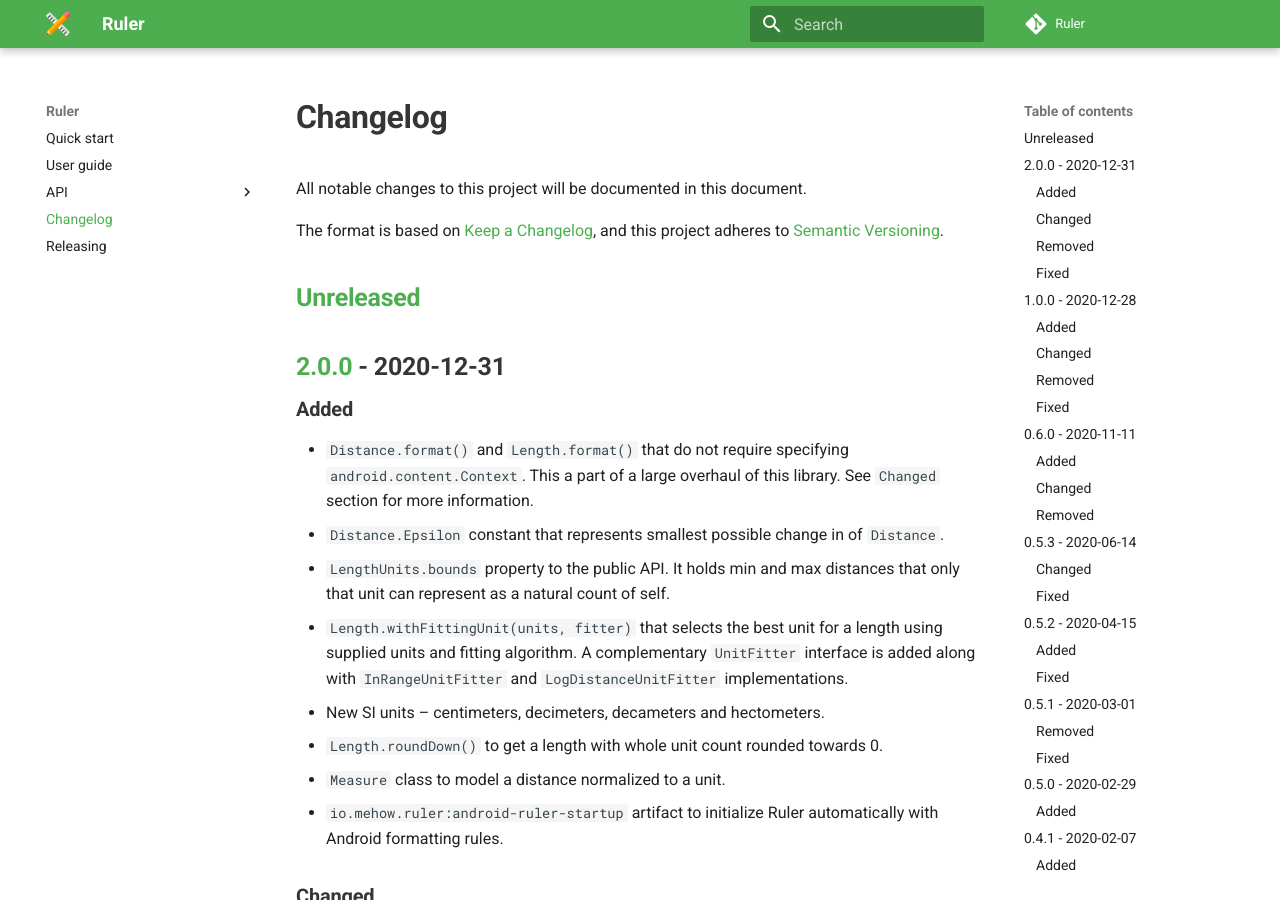
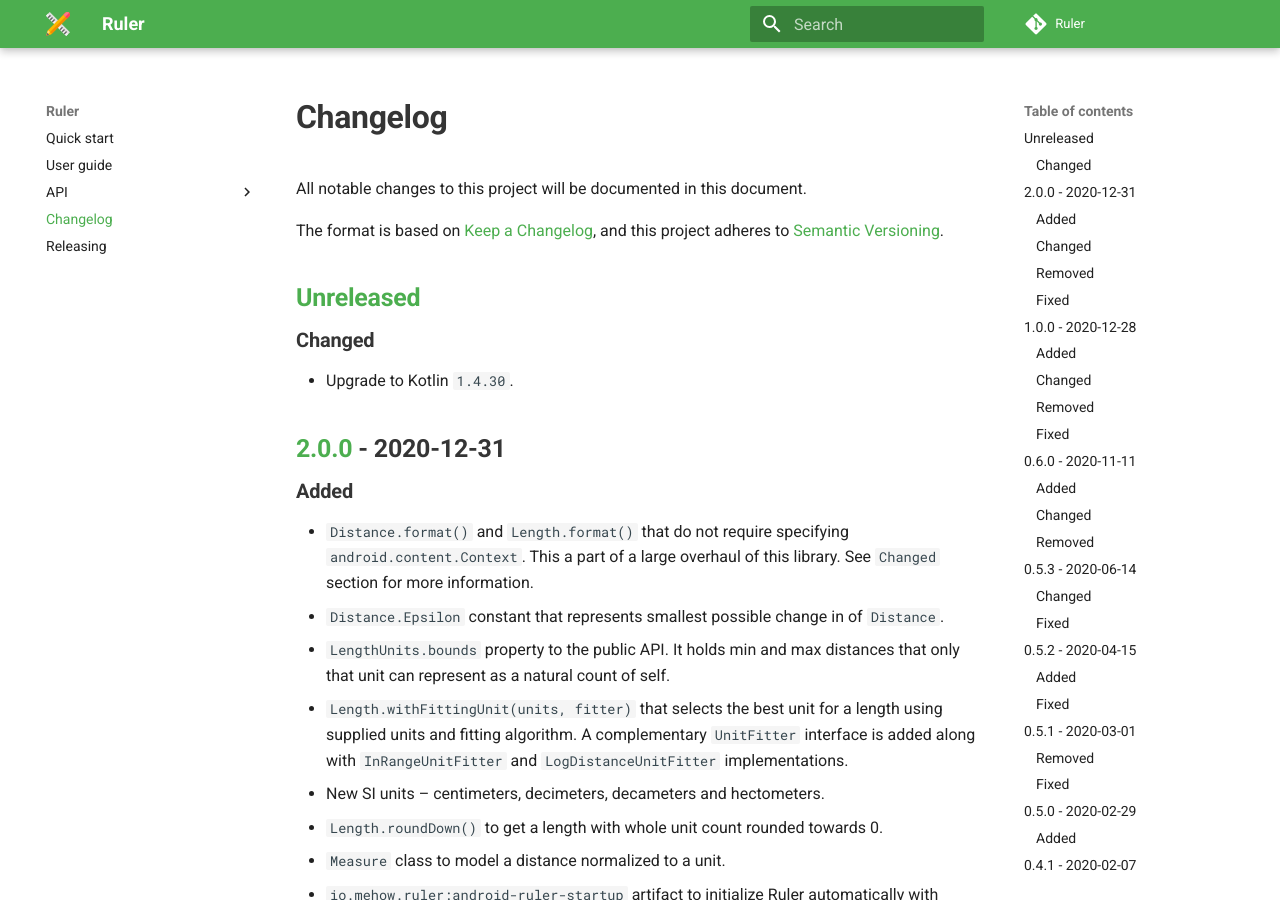
Before and after one commit to MiSikora/ruler, an MkDocs documentation site: the page built from docs/changelog.md, in a window 1280 px wide and 900 px high. Built offline with MkDocs 1.6.1 and Material for MkDocs 9.7.7, drawn with Linux system fonts in a browser that asks for light colours; comment, search, counter and statistics services are not loaded.

Commit message:
Update changelog.md

```diff
--- a/docs/changelog.md
+++ b/docs/changelog.md
@@ -5,6 +5,9 @@ The format is based on [Keep a Changelog](https://keepachangelog.com/en/1.0.0/),
 and this project adheres to [Semantic Versioning](https://semver.org/spec/v2.0.0.html).
 
 ## [Unreleased]
+
+### Changed
+- Upgrade to Kotlin `1.4.30`.
 
 ## [2.0.0] - 2020-12-31
 
```
